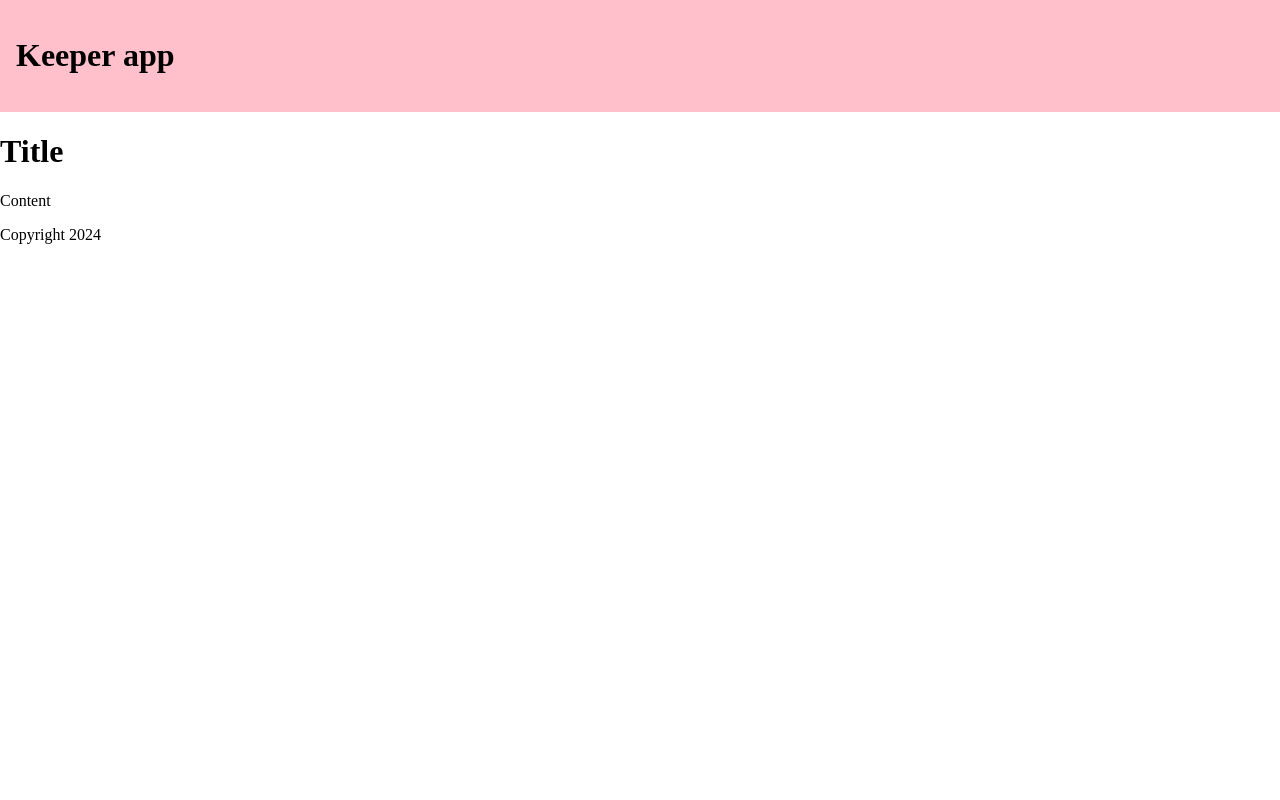
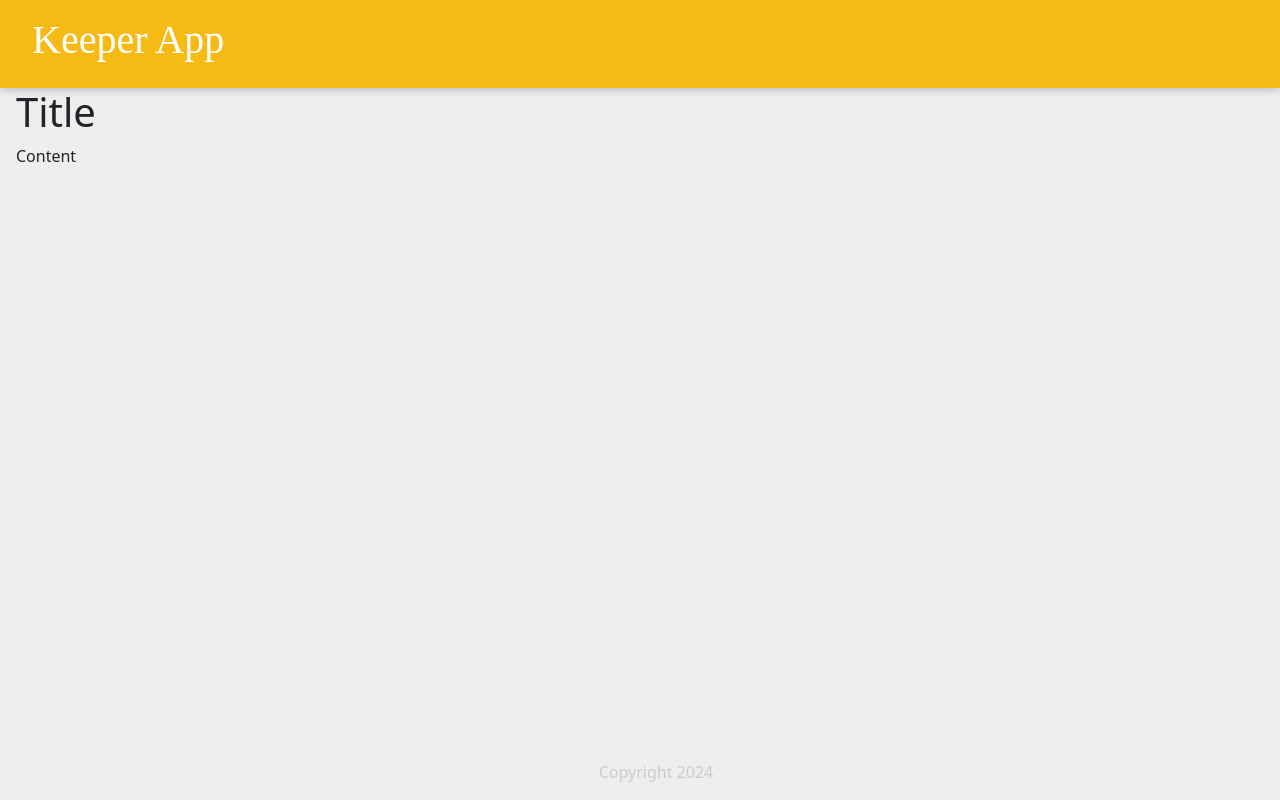
Before and after one commit to NotFerg/keeper-app, a React (Create React App) app: page / in a window 1280 px wide. Built offline with nearby package versions, Linux system fonts and the light colour scheme.

Commit message:
keeper app complete

```diff
--- a/public/index.html
+++ b/public/index.html
@@ -22,6 +22,7 @@
       work correctly both with client-side routing and a non-root public URL.
       Learn how to configure a non-root public URL by running `npm run build`.
     -->
+    <link href="https://cdn.jsdelivr.net/npm/bootstrap@5.3.2/dist/css/bootstrap.min.css" rel="stylesheet" integrity="sha384-T3c6CoIi6uLrA9TneNEoa7RxnatzjcDSCmG1MXxSR1GAsXEV/Dwwykc2MPK8M2HN" crossorigin="anonymous">
     <link rel="stylesheet" href="./styles.css">
     <title>React App</title>
   </head>
@@ -38,6 +39,7 @@
       To begin the development, run `npm start` or `yarn start`.
       To create a production bundle, use `npm run build` or `yarn build`.
     -->
+    <script src="https://cdn.jsdelivr.net/npm/bootstrap@5.3.2/dist/js/bootstrap.bundle.min.js" integrity="sha384-C6RzsynM9kWDrMNeT87bh95OGNyZPhcTNXj1NW7RuBCsyN/o0jlpcV8Qyq46cDfL" crossorigin="anonymous"></script>
     <script src="../src/index.js" type="text/JSX"></script>
   </body>
 </html>
--- a/public/styles.css
+++ b/public/styles.css
@@ -0,0 +1,56 @@
+* {
+  padding: 0;
+  margin: 0;
+  box-sizing: border-box;
+}
+html {
+  font-family: "Montserrat", sans-serif;
+}
+body {
+  background: #eee;
+  padding: 0 16px;
+}
+
+header {
+  background-color: #f5ba13;
+  margin: auto -16px;
+  padding: 16px 32px;
+  box-shadow: 0 0 10px 0 rgba(0, 0, 0, 0.3);
+}
+
+header h1 {
+  color: #fff;
+  font-family: "McLaren", cursive;
+  font-weight: 200;
+}
+
+footer {
+  position: absolute;
+  text-align: center;
+  bottom: 0;
+  width: 100%;
+  height: 2.5rem;
+}
+
+footer p {
+  color: #ccc;
+}
+.note {
+  background: #fff;
+  border-radius: 7px;
+  box-shadow: 0 2px 5px #ccc;
+  padding: 10px;
+  width: 240px;
+  margin: 16px;
+  float: left;
+}
+.note h1 {
+  font-size: 1.1em;
+  margin-bottom: 6px;
+}
+.note p {
+  font-size: 1.1em;
+  margin-bottom: 10px;
+  white-space: pre-wrap;
+  word-wrap: break-word;
+}
--- a/src/components/App.js
+++ b/src/components/App.js
@@ -1,12 +1,12 @@
 import React from "react";
-import Heading from "./headingComponent/Heading.jsx";
-import Footer from "./Footer.jsx"
-import Note from "./Note.jsx"
+import Header from "./headingComponent/Heading.jsx";
+import Footer from "./footerComponent/Footer.jsx"
+import Note from "./noteComponent/Note.jsx"
 
 function App() {
   return (
    <div>
-    <Heading />
+    <Header/>
     <Note />
     <Footer />
    </div>
--- a/src/components/Footer.jsx
+++ /dev/null
@@ -1,10 +0,0 @@
-import React from "react";
-
-const d = new Date();
-let year = d.getFullYear();
-
-function Footer(){
-    return <p>Copyright {year}</p>
-}
-
-export default Footer;
--- /dev/null
+++ b/src/components/footerComponent/Footer.jsx
@@ -0,0 +1,16 @@
+import React from "react";
+import styles from "./footer.module.css";
+
+const d = new Date();
+let year = d.getFullYear();
+
+function Footer(){
+    return (<footer>
+        <p>Copyright {year}</p>
+    </footer>);
+    // return <p className={styles.footer}>Copyright {year}</p>
+    // return <p className="fixed-bottom text-center">Copyright {year}</p>
+}
+
+
+export default Footer;
--- /dev/null
+++ b/src/components/footerComponent/footer.module.css
@@ -0,0 +1,16 @@
+*{
+  padding: 0;
+    margin: 0;
+    box-sizing: border-box;
+}
+.footer {
+    position: absolute;
+    text-align: center;
+    bottom: 0;
+    width: 100%;
+    height: 2.5rem;
+  }
+
+.footer p {
+    color: #ccc;
+  }
--- a/src/components/headingComponent/Heading.jsx
+++ b/src/components/headingComponent/Heading.jsx
@@ -1,11 +1,13 @@
 import React from "react";
-import styles from "./heading.module.css"; // Change the file extension to .module.css
+import styles from "./heading.module.css";
 
 function Heading(){
     return (
-        <div className={styles.heading}>
-            <h1 > Keeper app</h1>
-        </div>
+        <header>
+            <h1>Keeper App</h1>
+        </header>
+
+
     )
 }
 
--- a/src/components/headingComponent/heading.module.css
+++ b/src/components/headingComponent/heading.module.css
@@ -1,9 +1,18 @@
-/* heading.module.css */
-body {
+*{
+  padding: 0;
     margin: 0;
-  }
+    box-sizing: border-box;
+}
 
-  .heading {
-    background-color: pink !important;
-    padding: 16px;
-  }
+.header {
+  background-color: #f5ba13;
+  margin: auto -16px;
+  padding: 16px 32px;
+  box-shadow: 0 0 10px 0 rgba(0, 0, 0, 0.3);
+}
+
+.header h1 {
+  color: #fff;
+  font-family: "McLaren", cursive;
+  font-weight: 200;
+}
--- a/src/components/Note.jsx
+++ b/src/components/noteComponent/Note.jsx
@@ -1,4 +1,5 @@
 import React from "react";
+import styles from "./note.module.css";
 
 function Note() {
   return (
--- /dev/null
+++ b/src/components/noteComponent/note.module.css
@@ -0,0 +1,29 @@
+
+*{
+    padding: 0;
+      margin: 0;
+      box-sizing: border-box;
+  }
+.note {
+    background: #fff;
+    border-radius: 7px;
+    box-shadow: 0 2px 5px #ccc;
+    padding: 10px;
+    width: 240px;
+    margin: 16px;
+    float: left;
+  }
+  .note h1 {
+    font-size: 1.1em;
+    margin-bottom: 6px;
+  }
+  .note p {
+    font-size: 1.1em;
+    margin-bottom: 10px;
+    white-space: pre-wrap;
+    word-wrap: break-word;
+  }
+
+  .test{
+    color:red
+  }
```
